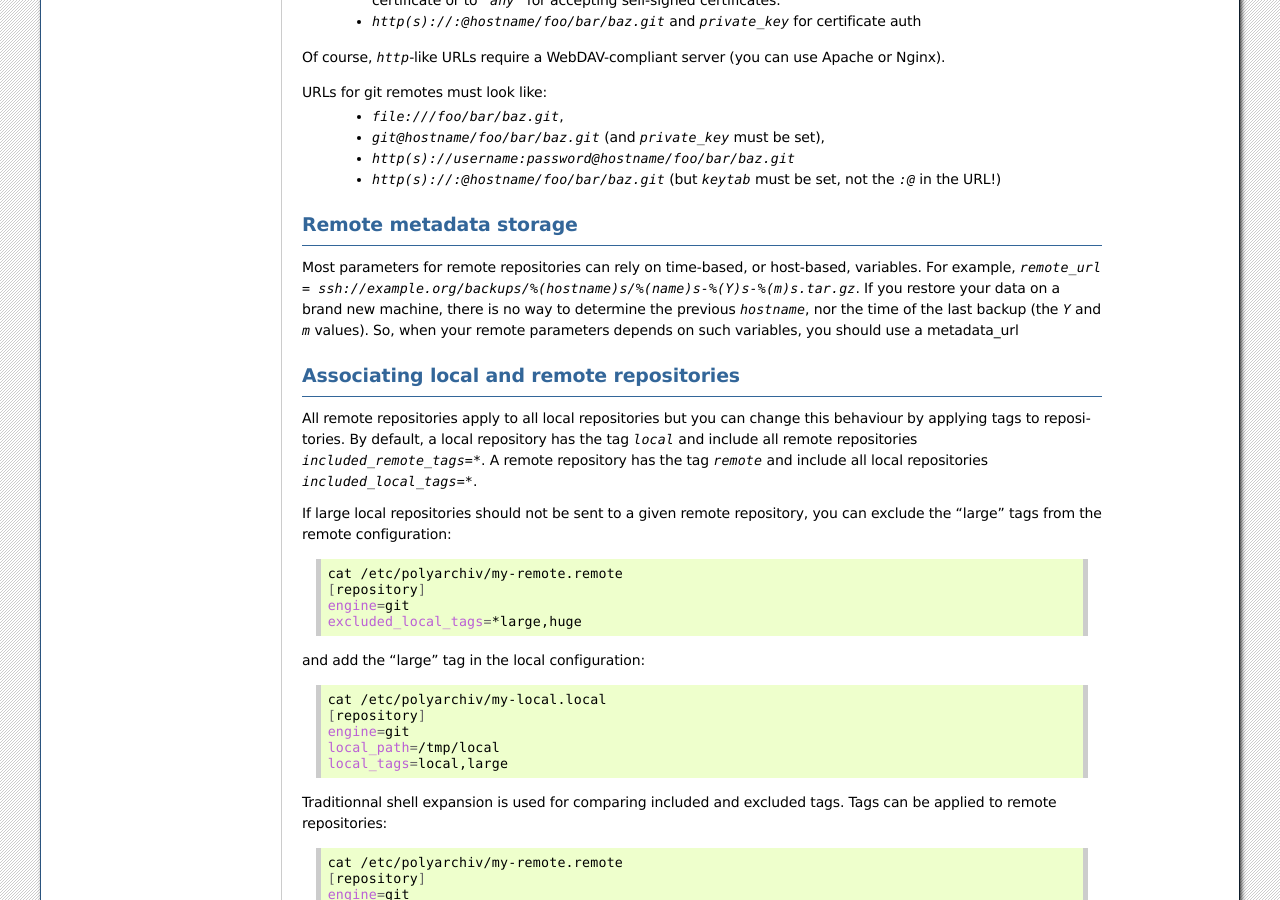
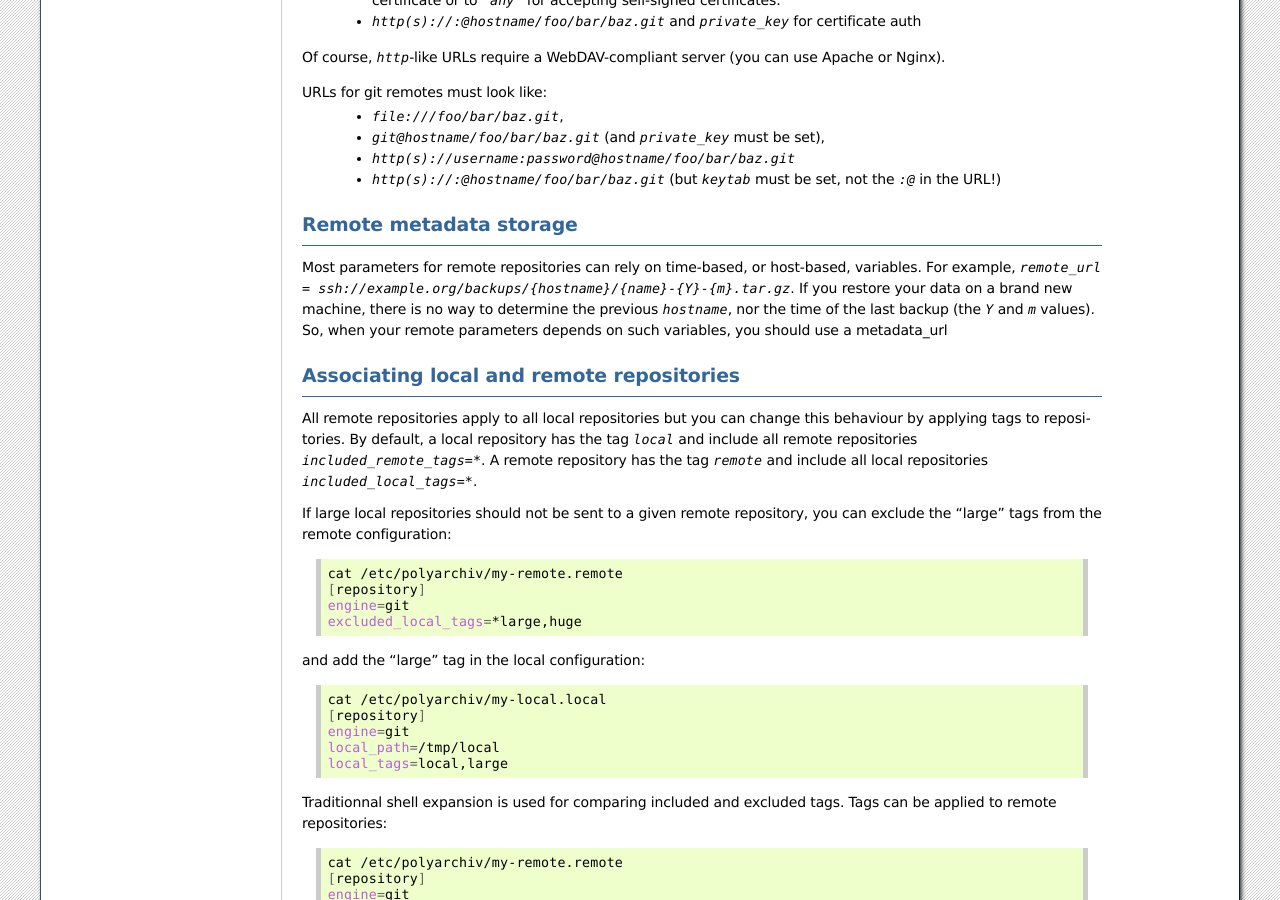
Before and after one commit to d9pouces/PolyArchiv, a Sphinx documentation site: the page built from doc/source/configuration.rst, in a window 1280 px wide and 900 px high, scrolled down 2070 px. Built offline with Sphinx 7.4.7, drawn with Linux system fonts in a browser that asks for light colours.

```diff
--- a/doc/source/configuration.rst
+++ b/doc/source/configuration.rst
@@ -120,7 +120,7 @@ Remote metadata storage
 -----------------------
 
 Most parameters for remote repositories can rely on time-based, or host-based, variables.
-For example, `remote_url = ssh://example.org/backups/%(hostname)s/%(name)s-%(Y)s-%(m)s.tar.gz`.
+For example, `remote_url = ssh://example.org/backups/{hostname}/{name}-{Y}-{m}.tar.gz`.
 If you restore your data on a brand new machine, there is no way to determine the previous `hostname`, nor
 the time of the last backup (the `Y` and `m` values).
 So, when your remote parameters depends on such variables, you should use a metadata_url
--- a/doc/source/variables.rst
+++ b/doc/source/variables.rst
@@ -31,7 +31,7 @@ Check the example below, made of two local repositories and a single remote one:
   cat /etc/polyarchiv/my-local-2.local
   [repository]
   engine=archive
-  archive_name=%(name)s-%(Y)s-%(m)-%(d)s.tar.gz  <-- this is a customizable parameter
+  archive_name={name}-{Y}-{m}-{d}.tar.gz  <-- this is a customizable parameter
   [variables]
   group=MyGroup2
   name=MY-LOCAL-2
@@ -40,7 +40,7 @@ Check the example below, made of two local repositories and a single remote one:
   cat /etc/polyarchiv/my-remote.remote
   [repository]
   engine=git
-  remote_url=http://%(host)s/%(group)s/%(name)s.git  <-- another one
+  remote_url=http://{host}/{group}/{name}.git  <-- another one
   ; requires a `group` variable in each local repository
   ; the `name` variable always exists
   [variables]
```
Also changed, not shown: README.md (+3 -3 lines), 5 other files.
